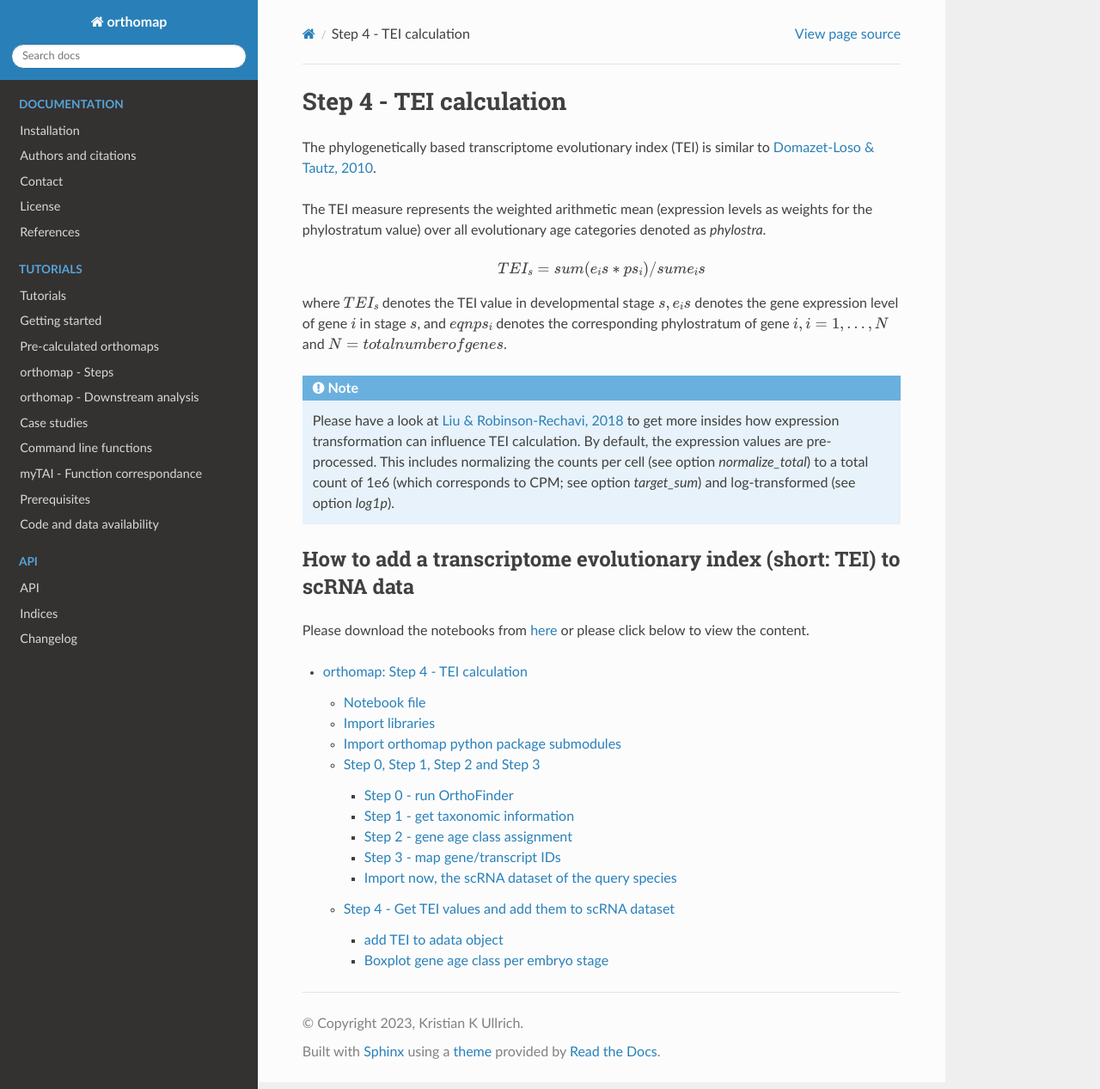
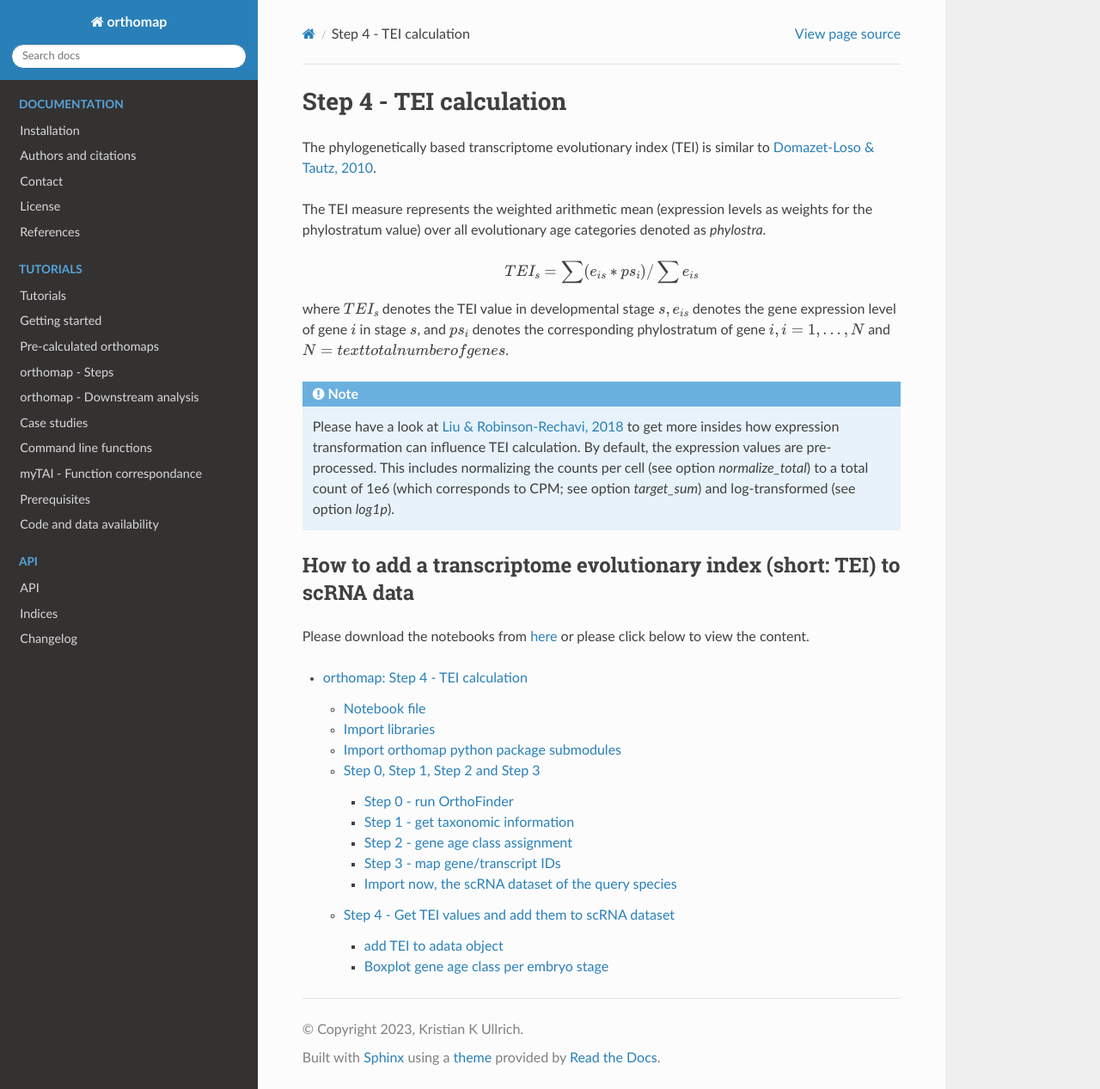
Before and after one commit to kullrich/orthomap, a Sphinx documentation site: the page built from docs/tutorials/add_tei.rst, in a window 1280 px wide and 1267 px high. Shown: the whole window at 86% size. Built offline with Sphinx 7.4.7 and the Read the Docs theme 2.0.0, drawn with Linux system fonts in a browser that asks for light colours; pages that are not in the unit, such as notebooks, are missing from menus.

Commit message:
# update tutorials

```diff
--- a/docs/tutorials/add_tei.rst
+++ b/docs/tutorials/add_tei.rst
@@ -12,12 +12,12 @@ over all evolutionary age categories denoted as *phylostra*.
 
 .. math::
 
-    TEI_s = sum (e_is * ps_i) / sum e_is
+    TEI_s = \sum (e_{is} * ps_i) / \sum e_{is}
 
 where :math:`TEI_s` denotes the TEI value in developmental stage
-:math:`s, e_is` denotes the gene expression level of gene :math:`i`
-in stage :math:`s`, and :math:`eqn{ps_i}` denotes the corresponding phylostratum
-of gene :math:`i, i = 1,…,N` and :math:`N = total number of genes`.
+:math:`s, e_{is}` denotes the gene expression level of gene :math:`i`
+in stage :math:`s`, and :math:`ps_i` denotes the corresponding phylostratum
+of gene :math:`i, i = 1,...,N` and :math:`N = text{total number of genes}`.
 
 .. note::
    Please have a look at `Liu & Robinson-Rechavi, 2018 <https://doi.org/10.1093/gbe/evy177>`_ to get more insides how expression transformation can influence TEI calculation.
```
Also changed, not shown: docs/notebooks/add_tei.ipynb.
